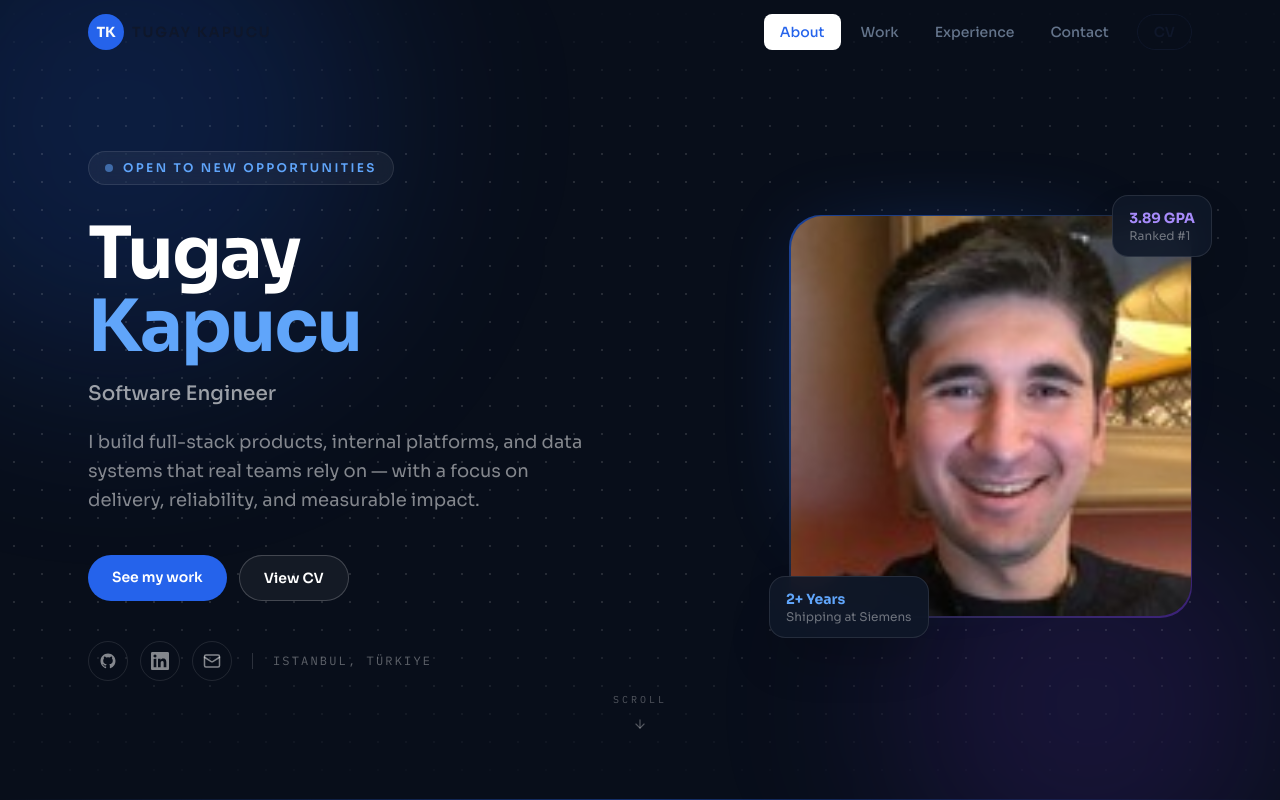
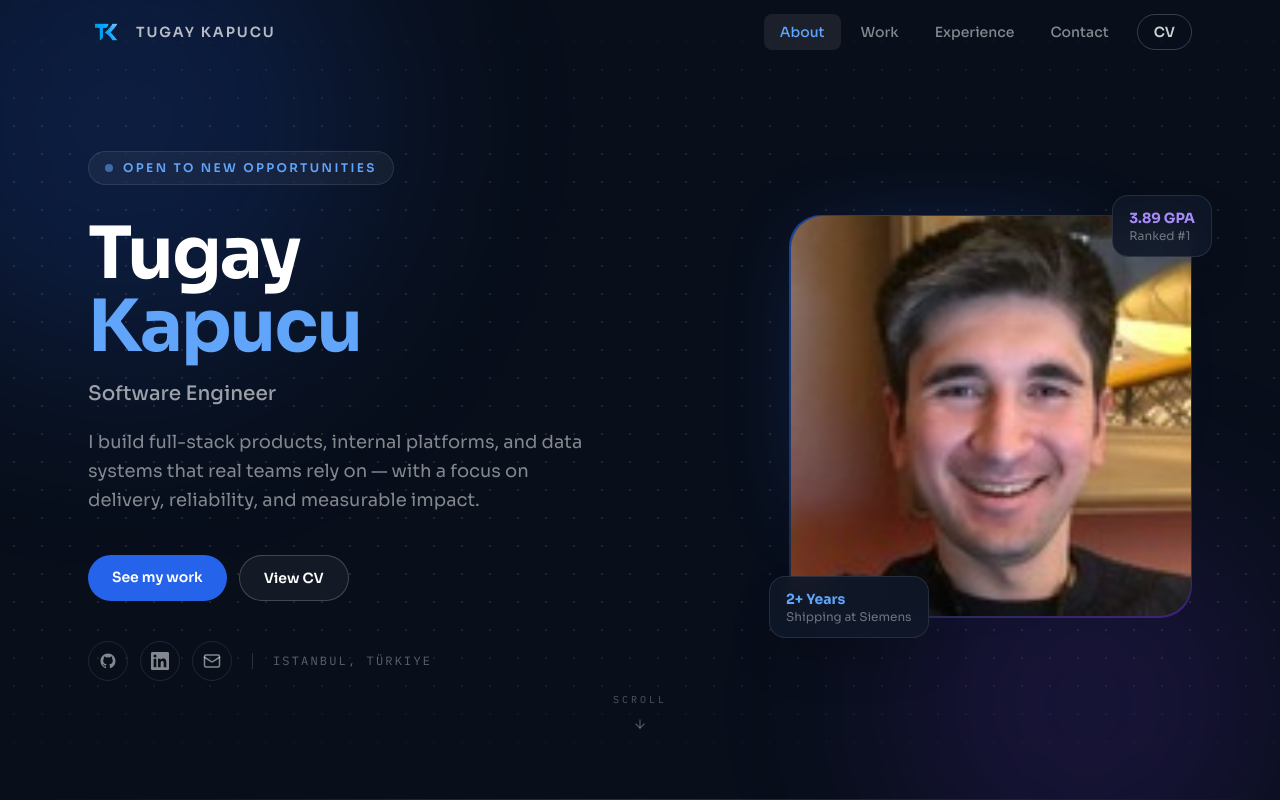
Before and after one commit to tugayapucu/tugaykapucu.com, a Next.js app: page / in a window 1280 px wide. Shown: the top 800 px of the page. Built offline with nearby package versions, Linux system fonts and the light colour scheme.

Commit message:
feat(theme): update color palette for improved aesthetics and contrast

```diff
--- a/src/app/cv/page.tsx
+++ b/src/app/cv/page.tsx
@@ -13,7 +13,7 @@ export const metadata: Metadata = {
 export default function CVPage() {
   return (
     <div className="min-h-screen bg-[var(--color-bg)]">
-      <div className="no-print sticky top-0 z-10 flex items-center justify-between border-b border-[var(--color-border)] bg-[rgba(248,250,252,0.92)] px-6 py-3 backdrop-blur-md">
+      <div className="no-print sticky top-0 z-10 flex items-center justify-between border-b border-[var(--color-border)] bg-[rgba(8,14,26,0.92)] px-6 py-3 backdrop-blur-md">
         <Link
           href="/"
           className="text-sm text-[var(--color-text-muted)] transition-colors hover:text-[var(--color-text)]"
--- a/src/app/globals.css
+++ b/src/app/globals.css
@@ -14,17 +14,18 @@
 }
 
 :root {
-  --color-bg:            #F8FAFC;
-  --color-surface:       #FFFFFF;
-  --color-surface-strong:#F1F5F9;
-  --color-border:        #E2E8F0;
+  --color-bg:             #080E1A;
+  --color-surface:        #0F1829;
+  --color-surface-strong: #1A2540;
 
-  --color-accent:        #2563EB;
-  --color-accent-strong: #1D4ED8;
-  --color-highlight:     #7C3AED;
+  --color-border:         #1E3A5F;
 
-  --color-text:          #0F172A;
-  --color-text-muted:    #64748B;
+  --color-accent:         #3B82F6;
+  --color-accent-strong:  #2563EB;
+  --color-highlight:      #A78BFA;
+
+  --color-text:           #F1F5F9;
+  --color-text-muted:     #94A3B8;
 }
 
 html { scroll-behavior: smooth; }
@@ -36,24 +37,18 @@ body {
   -webkit-font-smoothing: antialiased;
 }
 
-/* Dot grid — used in hero */
+/* Dot grid overlay */
 .dot-grid {
-  background-image: radial-gradient(circle, rgba(255,255,255,0.12) 1px, transparent 1px);
-  background-size: 28px 28px;
-}
-
-/* Light dot grid — used in light sections if needed */
-.dot-grid-light {
-  background-image: radial-gradient(circle, #CBD5E1 1px, transparent 1px);
+  background-image: radial-gradient(circle, rgba(255, 255, 255, 0.10) 1px, transparent 1px);
   background-size: 28px 28px;
 }
 
 ::-webkit-scrollbar { width: 5px; }
 ::-webkit-scrollbar-track { background: var(--color-bg); }
-::-webkit-scrollbar-thumb { background: #CBD5E1; border-radius: 3px; }
+::-webkit-scrollbar-thumb { background: #1E3A5F; border-radius: 3px; }
 ::-webkit-scrollbar-thumb:hover { background: var(--color-accent); }
 
 ::selection {
-  background: rgba(37, 99, 235, 0.12);
-  color: var(--color-accent-strong);
+  background: rgba(59, 130, 246, 0.2);
+  color: #93C5FD;
 }
--- a/src/components/ContactSection.tsx
+++ b/src/components/ContactSection.tsx
@@ -178,7 +178,7 @@ export default function ContactSection() {
                       onChange={handleChange}
                       required
                       placeholder="Your name"
-                      className="w-full rounded-2xl border border-[var(--color-border)] bg-[var(--color-surface-strong)] px-4 py-3 text-sm text-[var(--color-text)] outline-none transition-all placeholder:text-[#7a8695] focus:border-[var(--color-accent)] focus:bg-white"
+                      className="w-full rounded-2xl border border-[var(--color-border)] bg-[var(--color-surface-strong)] px-4 py-3 text-sm text-[var(--color-text)] outline-none transition-all placeholder:text-[#7a8695] focus:border-[var(--color-accent)] focus:bg-[#1A2540]"
                     />
                   </div>
                   <div>
@@ -192,7 +192,7 @@ export default function ContactSection() {
                       onChange={handleChange}
                       required
                       placeholder="your@email.com"
-                      className="w-full rounded-2xl border border-[var(--color-border)] bg-[var(--color-surface-strong)] px-4 py-3 text-sm text-[var(--color-text)] outline-none transition-all placeholder:text-[#7a8695] focus:border-[var(--color-accent)] focus:bg-white"
+                      className="w-full rounded-2xl border border-[var(--color-border)] bg-[var(--color-surface-strong)] px-4 py-3 text-sm text-[var(--color-text)] outline-none transition-all placeholder:text-[#7a8695] focus:border-[var(--color-accent)] focus:bg-[#1A2540]"
                     />
                   </div>
                 </div>
@@ -207,7 +207,7 @@ export default function ContactSection() {
                     required
                     rows={5}
                     placeholder="What's on your mind?"
-                    className="w-full resize-none rounded-2xl border border-[var(--color-border)] bg-[var(--color-surface-strong)] px-4 py-3 text-sm text-[var(--color-text)] outline-none transition-all placeholder:text-[#7a8695] focus:border-[var(--color-accent)] focus:bg-white"
+                    className="w-full resize-none rounded-2xl border border-[var(--color-border)] bg-[var(--color-surface-strong)] px-4 py-3 text-sm text-[var(--color-text)] outline-none transition-all placeholder:text-[#7a8695] focus:border-[var(--color-accent)] focus:bg-[#1A2540]"
                   />
                 </div>
                 {status === "error" && (
--- a/src/components/Navbar.tsx
+++ b/src/components/Navbar.tsx
@@ -1,6 +1,7 @@
 "use client";
 
 import Link from "next/link";
+import Image from "next/image";
 import { useEffect, useState } from "react";
 import { Menu, X } from "lucide-react";
 
@@ -27,63 +28,64 @@ export default function Navbar() {
     const observer = new IntersectionObserver(
       (entries) => {
         entries.forEach((entry) => {
-          if (entry.isIntersecting) {
-            setActive(entry.target.id);
-          }
+          if (entry.isIntersecting) setActive(entry.target.id);
         });
       },
       { rootMargin: "-40% 0px -55% 0px" }
     );
-
     sectionIds.forEach((id) => {
-      const element = document.getElementById(id);
-      if (element) {
-        observer.observe(element);
-      }
+      const el = document.getElementById(id);
+      if (el) observer.observe(el);
     });
-
     return () => observer.disconnect();
   }, []);
 
   const handleNav = (href: string) => {
     setMobileOpen(false);
-    const element = document.querySelector(href);
-    if (element) {
-      element.scrollIntoView({ behavior: "smooth" });
-    }
+    document.querySelector(href)?.scrollIntoView({ behavior: "smooth" });
   };
 
   return (
     <header
       className={`fixed inset-x-0 top-0 z-50 transition-all duration-300 ${
         scrolled
-          ? "border-b border-[var(--color-border)] bg-[rgba(248,250,252,0.92)] shadow-[0_18px_50px_rgba(20,26,37,0.08)] backdrop-blur-md"
+          ? "border-b border-white/8 bg-[rgba(8,14,26,0.90)] shadow-[0_8px_32px_rgba(0,0,0,0.4)] backdrop-blur-md"
           : "bg-transparent"
       }`}
     >
       <nav className="mx-auto flex h-16 max-w-6xl items-center justify-between px-6">
+
+        {/* Logo */}
         <button
           onClick={() => window.scrollTo({ top: 0, behavior: "smooth" })}
-          className="group flex items-center gap-2"
+          className="group flex cursor-pointer items-center gap-3"
           aria-label="Back to top"
         >
-          <span className="flex h-9 w-9 items-center justify-center rounded-full bg-[var(--color-accent)] text-sm font-bold text-[var(--color-bg)] transition-colors group-hover:bg-[var(--color-accent-strong)]">
-            TK
-          </span>
-          <span className="hidden text-sm font-semibold uppercase tracking-[0.14em] text-[var(--color-text)] transition-colors group-hover:text-[var(--color-accent)] sm:block">
+          <div className="overflow-hidden rounded-xl">
+            <Image
+              src="/TK_Logo.png"
+              alt="TK"
+              width={36}
+              height={36}
+              className="h-9 w-9 object-cover transition-all duration-300 group-hover:scale-110"
+              style={{ filter: "hue-rotate(190deg) saturate(120%) brightness(1.1)" }}
+            />
+          </div>
+          <span className="hidden text-sm font-semibold uppercase tracking-[0.14em] text-white/70 transition-colors group-hover:text-white sm:block">
             Tugay Kapucu
           </span>
         </button>
 
+        {/* Desktop nav */}
         <ul className="hidden items-center gap-1 md:flex">
           {navLinks.map((link) => (
             <li key={link.href}>
               <button
                 onClick={() => handleNav(link.href)}
-                className={`rounded-lg px-4 py-2 text-sm font-medium transition-all ${
+                className={`cursor-pointer rounded-lg px-4 py-2 text-sm font-medium transition-all ${
                   active === link.href.replace("#", "")
-                    ? "bg-[var(--color-surface)] text-[var(--color-accent)]"
-                    : "text-[var(--color-text-muted)] hover:bg-[var(--color-surface)] hover:text-[var(--color-text)]"
+                    ? "bg-white/8 text-[#60A5FA]"
+                    : "text-white/50 hover:bg-white/5 hover:text-white"
                 }`}
               >
                 {link.label}
@@ -93,32 +95,34 @@ export default function Navbar() {
           <li>
             <Link
               href="/cv"
-              className="ml-2 rounded-full border border-[var(--color-text)] px-4 py-2 text-sm font-semibold text-[var(--color-text)] transition-all hover:bg-[var(--color-text)] hover:text-[var(--color-bg)]"
+              className="ml-2 rounded-full border border-white/20 px-4 py-2 text-sm font-semibold text-white/80 transition-all hover:border-white/40 hover:bg-white/5 hover:text-white"
             >
               CV
             </Link>
           </li>
         </ul>
 
+        {/* Mobile toggle */}
         <button
-          className="rounded-lg p-2 text-[var(--color-text-muted)] transition-all hover:bg-[var(--color-surface)] hover:text-[var(--color-text)] md:hidden"
-          onClick={() => setMobileOpen((value) => !value)}
+          className="cursor-pointer rounded-lg p-2 text-white/50 transition-all hover:bg-white/5 hover:text-white md:hidden"
+          onClick={() => setMobileOpen((v) => !v)}
           aria-label="Toggle menu"
         >
           {mobileOpen ? <X size={20} /> : <Menu size={20} />}
         </button>
       </nav>
 
+      {/* Mobile menu */}
       {mobileOpen && (
-        <div className="flex flex-col gap-1 border-b border-[var(--color-border)] bg-[rgba(248,250,252,0.96)] px-6 py-4 backdrop-blur-md md:hidden">
+        <div className="flex flex-col gap-1 border-b border-white/8 bg-[rgba(8,14,26,0.96)] px-6 py-4 backdrop-blur-md md:hidden">
           {navLinks.map((link) => (
             <button
               key={link.href}
               onClick={() => handleNav(link.href)}
-              className={`rounded-lg px-4 py-3 text-left text-sm font-medium transition-all ${
+              className={`cursor-pointer rounded-lg px-4 py-3 text-left text-sm font-medium transition-all ${
                 active === link.href.replace("#", "")
-                  ? "bg-[var(--color-surface)] text-[var(--color-accent)]"
-                  : "text-[var(--color-text-muted)] hover:text-[var(--color-text)]"
+                  ? "bg-white/8 text-[#60A5FA]"
+                  : "text-white/50 hover:text-white"
               }`}
             >
               {link.label}
@@ -126,7 +130,7 @@ export default function Navbar() {
           ))}
           <Link
             href="/cv"
-            className="mt-1 rounded-full border border-[var(--color-text)] px-4 py-3 text-center text-sm font-semibold text-[var(--color-text)]"
+            className="mt-1 rounded-full border border-white/20 px-4 py-3 text-center text-sm font-semibold text-white/80"
           >
             View CV
           </Link>
```
